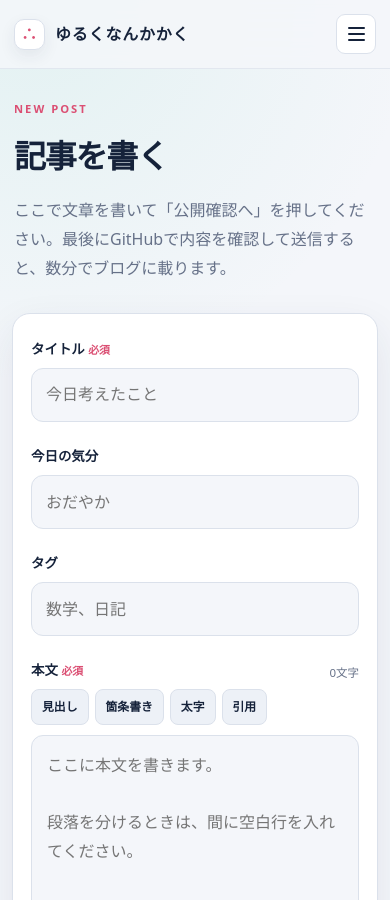
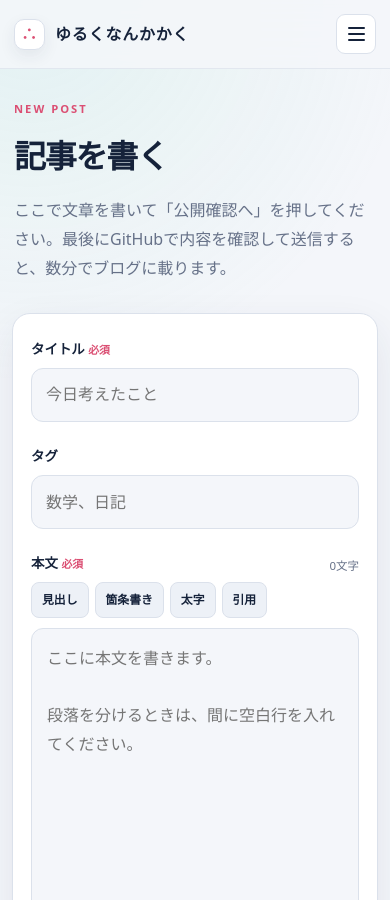
Before and after one commit to zuka-0123/zuka-0123.github.io, a Jekyll site: the page built from write.html, in a window 390 px wide and 900 px high. Built offline with Jekyll 4.4.1, drawn with Linux system fonts in a browser that asks for light colours.

Commit message:
気分欄を削除

```diff
--- a/_layouts/post.html
+++ b/_layouts/post.html
@@ -5,7 +5,6 @@ layout: default
   <header class="post-header">
     <p class="eyebrow">DIARY · <time datetime="{{ page.date | date_to_xmlschema }}">{{ page.date | date: '%Y.%m.%d' }}</time></p>
     <h1>{{ page.title }}</h1>
-    {% if page.mood %}<p class="mood"><span aria-hidden="true">◌</span> きょうの気分：{{ page.mood }}</p>{% endif %}
     {% if page.tags.size > 0 %}
       <ul class="tag-list post-tags" aria-label="タグ">
         {% for tag in page.tags %}<li><a href="{{ '/tags/' | relative_url }}#{{ tag | slugify }}">#{{ tag }}</a></li>{% endfor %}
--- a/assets/css/style.css
+++ b/assets/css/style.css
@@ -112,8 +112,6 @@ img { display: block; max-width: 100%; height: auto; border-radius: 12px; }
 .post-detail, .page-card { max-width: 760px; margin-inline: auto; }
 .post-header { margin-bottom: 42px; padding: 12px 0 34px; border-bottom: 1px solid var(--line); }
 .post-header h1, .page-header h1 { margin: 0; font-size: clamp(2rem, 6vw, 3rem); line-height: 1.38; letter-spacing: -.04em; }
-.mood { display: inline-flex; gap: 8px; margin: 21px 0 0; padding: 7px 12px; border: 1px solid var(--line); border-radius: 999px; color: var(--muted); font-size: .76rem; }
-.mood span { color: var(--accent); }
 .post-tags { margin-top: 0; }
 .post-tags a { text-decoration: none; }
 .page-card { padding: 42px 48px; border: 1px solid var(--line); border-radius: 22px; background: var(--surface); box-shadow: var(--shadow); }
--- a/assets/css/write.css
+++ b/assets/css/write.css
@@ -3,7 +3,6 @@
 .writer-header h1 { margin: 0; font-size: clamp(2rem, 8vw, 3.2rem); letter-spacing: -.04em; }
 .writer-header > p:last-child { max-width: 620px; margin: 12px 0 0; color: var(--muted); }
 .writer-form { padding: 30px; border: 1px solid var(--line); border-radius: 22px; background: var(--surface); box-shadow: var(--shadow); }
-.field-row { display: grid; grid-template-columns: 1fr 1fr; gap: 16px; }
 .field-group { margin-bottom: 22px; }
 .field-group > label, .label-line label { display: block; margin-bottom: 7px; font-size: .84rem; font-weight: 800; }
 .field-group label span { color: var(--accent); font-size: .68rem; }
@@ -31,7 +30,6 @@
 
 @media (max-width: 620px) {
   .writer-form { margin-inline: -2px; padding: 23px 18px; border-radius: 18px; }
-  .field-row { grid-template-columns: 1fr; gap: 0; }
   .field-group input { min-height: 54px; font-size: 16px; }
   .field-group textarea { min-height: 46vh; font-size: 16px; }
   .writer-actions { align-items: stretch; flex-direction: column; }
--- a/assets/js/write.js
+++ b/assets/js/write.js
@@ -4,7 +4,6 @@
 
   const fields = {
     title: document.querySelector('#post-title'),
-    mood: document.querySelector('#post-mood'),
     tags: document.querySelector('#post-tags'),
     body: document.querySelector('#post-body'),
   };
@@ -71,7 +70,6 @@
       template: 'new-post.yml',
       title: `[記事] ${fields.title.value.trim()}`,
       article_title: fields.title.value.trim(),
-      mood: fields.mood.value.trim(),
       tags: fields.tags.value.trim(),
       article_body: fields.body.value.trim(),
     });
--- a/scripts/publish_issue.py
+++ b/scripts/publish_issue.py
@@ -19,7 +19,6 @@ issue = event["issue"]
 form = issue.get("body") or ""
 
 title = field(form, "記事タイトル")
-mood = field(form, "今日の気分")
 tags_text = field(form, "タグ")
 article = field(form, "本文")
 
@@ -36,10 +35,9 @@ front_matter = [
     f"title: {json.dumps(title, ensure_ascii=False)}",
     f"date: {date_text}",
     f"tags: {json.dumps(tags, ensure_ascii=False)}",
+    "---",
+    "",
 ]
-if mood:
-    front_matter.append(f"mood: {json.dumps(mood, ensure_ascii=False)}")
-front_matter.extend(["---", ""])
 
 excerpt_marker = "\n\n<!--more-->\n\n"
 if "<!--more-->" not in article:
--- a/write.html
+++ b/write.html
@@ -18,15 +18,9 @@ extra_js: /assets/js/write.js
       <input id="post-title" name="title" type="text" required maxlength="120" autocomplete="off" placeholder="今日考えたこと">
     </div>
 
-    <div class="field-row">
-      <div class="field-group">
-        <label for="post-mood">今日の気分</label>
-        <input id="post-mood" name="mood" type="text" maxlength="60" autocomplete="off" placeholder="おだやか">
-      </div>
-      <div class="field-group">
-        <label for="post-tags">タグ</label>
-        <input id="post-tags" name="tags" type="text" maxlength="120" autocomplete="off" placeholder="数学、日記">
-      </div>
+    <div class="field-group">
+      <label for="post-tags">タグ</label>
+      <input id="post-tags" name="tags" type="text" maxlength="120" autocomplete="off" placeholder="数学、日記">
     </div>
 
     <div class="field-group body-field">
```
Also changed, not shown: .github/ISSUE_TEMPLATE/new-post.yml, README.md.
